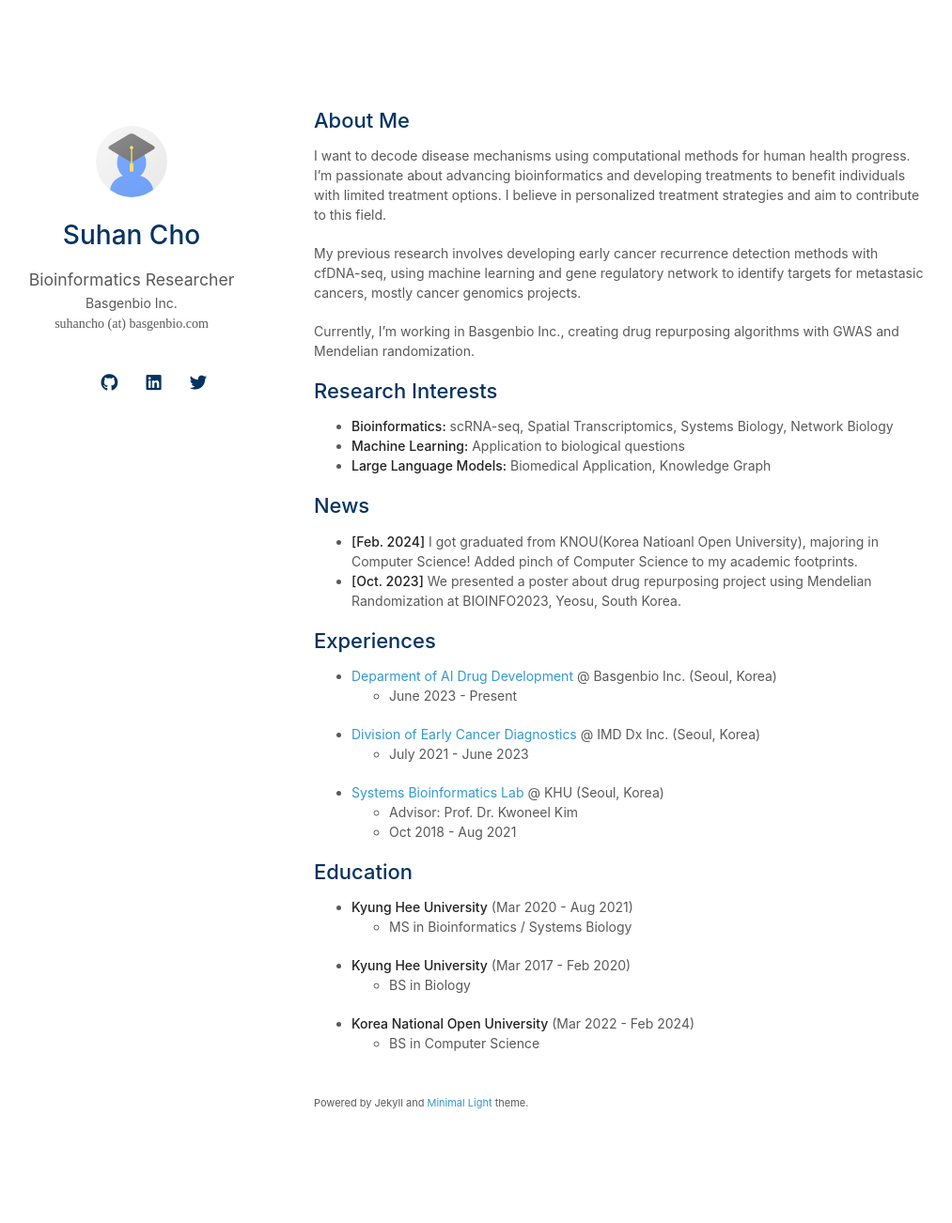
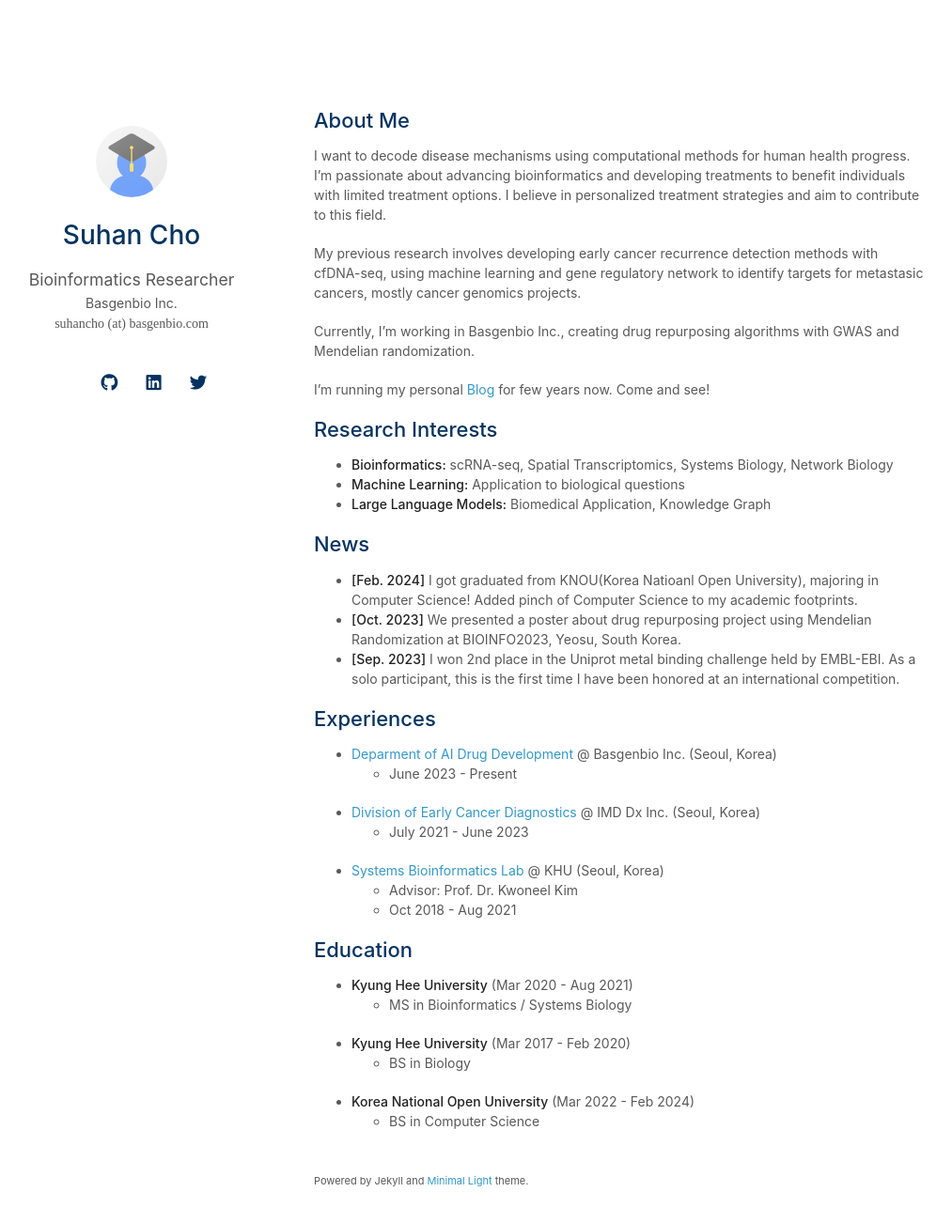
Before and after one commit to SuhanC/suhanc.github.io, a Jekyll site: the page built from index.md, in a window 1280 px wide and 1336 px high. Shown: the top 1302 px of the window at 94% size, without its empty margins (136-1149 px from the left). Built offline with Jekyll 4.4.1, drawn with Linux system fonts in a browser that asks for light colours; nearby versions of some CDN libraries; a style sheet for code colours, icons or effects is not loaded; our own code applies the rules of GitHub Pages for plain Markdown files.

Commit message:
Added introduction to myself

```diff
--- a/index.md
+++ b/index.md
@@ -10,6 +10,7 @@ My previous research involves developing early cancer recurrence detection metho
 
 Currently, I'm working in Basgenbio Inc., creating drug repurposing algorithms with GWAS and Mendelian randomization.
 
+I'm running my personal [Blog](http://suhansreisen.com/) for few years now. Come and see!
 
 ## Research Interests
 
@@ -22,7 +23,7 @@ Currently, I'm working in Basgenbio Inc., creating drug repurposing algorithms w
 
 - **[Feb. 2024]** I got graduated from KNOU(Korea Natioanl Open University), majoring in Computer Science! Added pinch of Computer Science to my academic footprints.
 - **[Oct. 2023]** We presented a poster about drug repurposing project using Mendelian Randomization at BIOINFO2023, Yeosu, South Korea.
-
+- **[Sep. 2023]** I won 2nd place in the Uniprot metal binding challenge held by EMBL-EBI. As a solo participant, this is the first time I have been honored at an international competition.
 
 ## Experiences
 - [Deparment of AI Drug Development](https://basgenbio.com/en/index.php) @ Basgenbio Inc. (Seoul, Korea)
```
